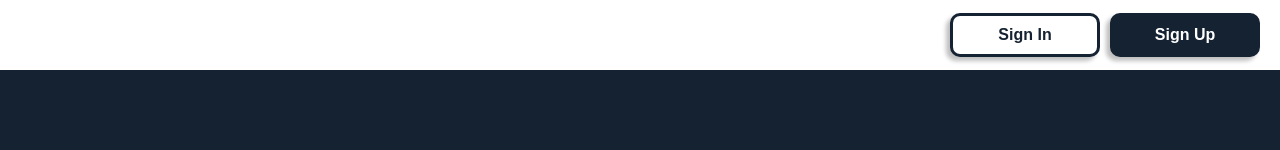
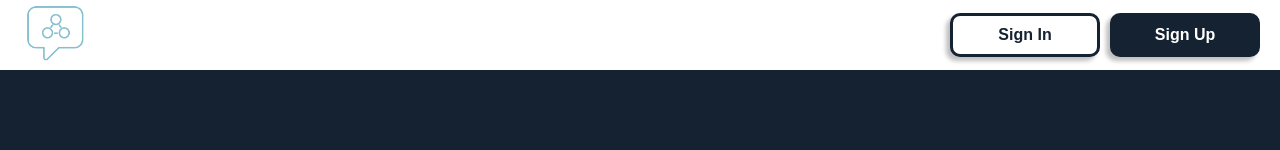
Before and after one commit to CFraissinet/frontend_Allwithin, a Next.js app: page / in a window 1280 px wide. Shown: the top 150 px of the page. Built offline with nearby package versions, Linux system fonts and the light colour scheme; no server answers.

Commit message:
added logo on navbar

```diff
--- a/styles/NavBar.module.css
+++ b/styles/NavBar.module.css
@@ -10,9 +10,11 @@
 }
 
 .logo {
-  height: 40px;
-  width: 40px;
+  height: 70px;
+  width: 70px;
   cursor: pointer;
+
+  object-fit: contain;
 }
 
 .buttonContainer {
```
Also changed, not shown: public/logo.png.
